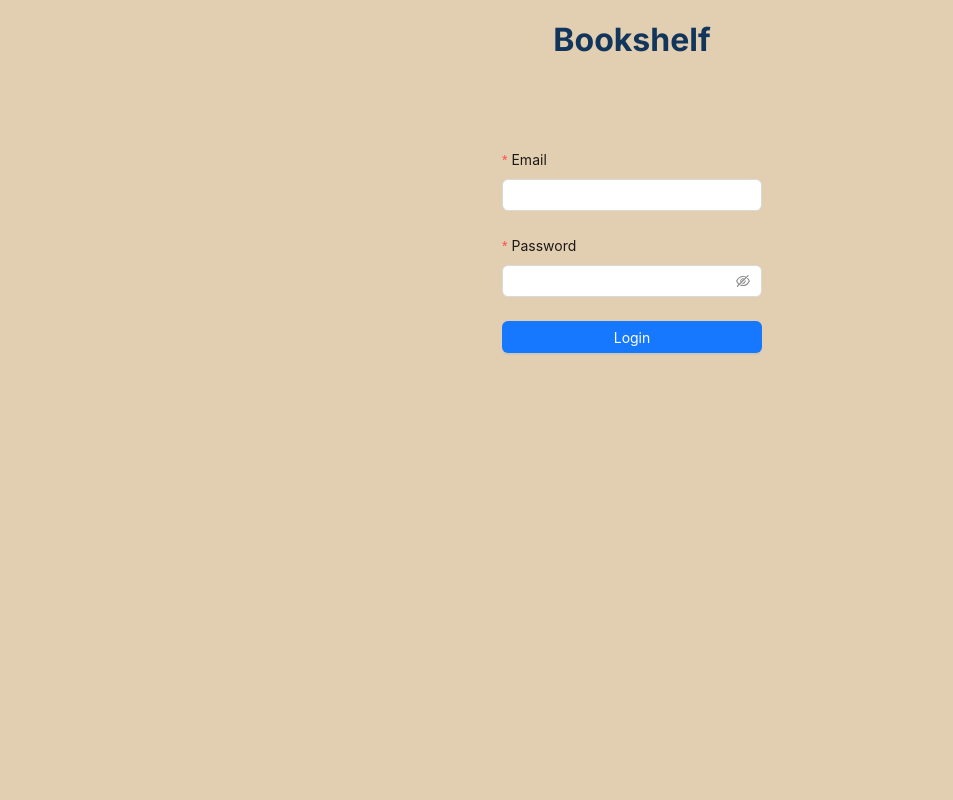
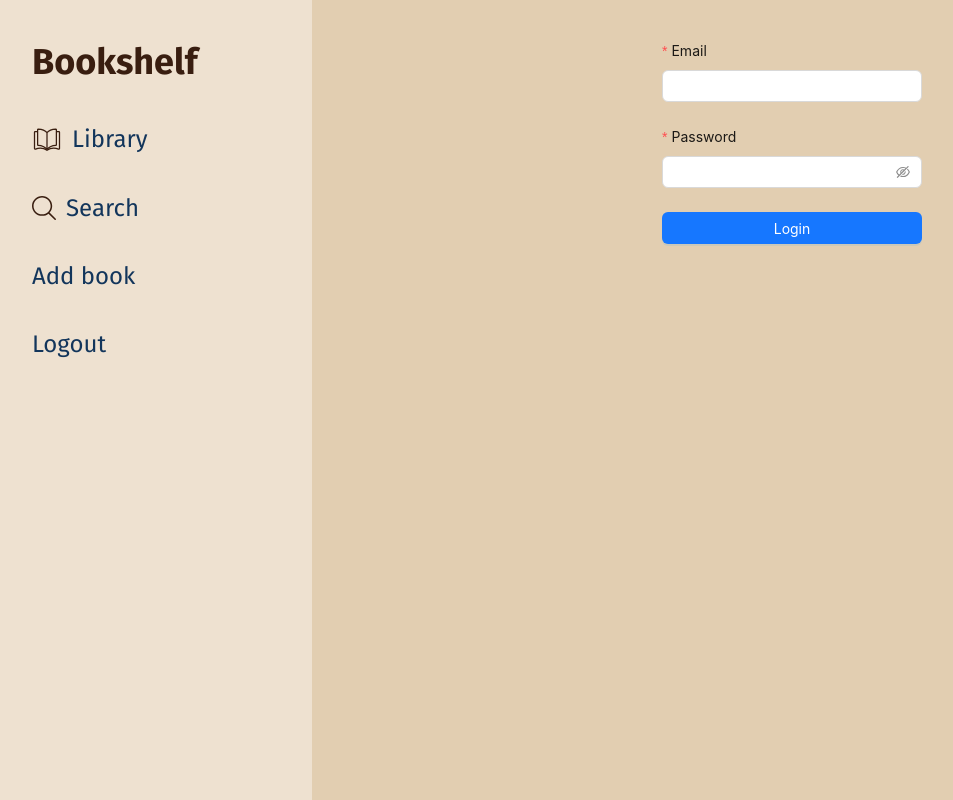
Before and after one commit to barteek-poz/bookshelf, a React (Vite) app in the folder frontend/: page /login in a window 1280 px wide. Shown: the whole page, without its empty margins (8-961 px from the left). Built offline with nearby package versions, Linux system fonts and the light colour scheme; no server answers.

Commit message:
change main layout

```diff
--- a/frontend/index.html
+++ b/frontend/index.html
@@ -5,8 +5,7 @@
     <link rel="icon" type="image/svg+xml" href="/vite.svg" />
     <link rel="preconnect" href="https://fonts.googleapis.com">
     <link rel="preconnect" href="https://fonts.gstatic.com" crossorigin>
-    <link href="https://fonts.googleapis.com/css2?family=Inter:ital,opsz,wght@0,14..32,100..900;1,14..32,100..900&family=Open+Sans:ital,wght@0,300..800;1,300..800&display=swap" rel="stylesheet">
-    <meta name="viewport" content="width=device-width, initial-scale=1.0" />
+    <link href="https://fonts.googleapis.com/css2?family=Fira+Sans:ital,wght@0,100;0,200;0,300;0,400;0,500;0,600;0,700;0,800;0,900;1,100;1,200;1,300;1,400;1,500;1,600;1,700;1,800;1,900&family=Lato:ital,wght@0,100;0,300;0,400;0,700;0,900;1,100;1,300;1,400;1,700;1,900&display=swap" rel="stylesheet">    <meta name="viewport" content="width=device-width, initial-scale=1.0" />
     <title>Bookshelf</title>
   </head>
   <body>
--- a/frontend/src/components/Book/Book.module.css
+++ b/frontend/src/components/Book/Book.module.css
@@ -1,6 +1,6 @@
 .book {
-    width: 25rem;
-    height: 40rem;
+    width: 21rem;
+    height: 32rem;
     display: flex;
     flex-direction: column;
     align-items: center;
--- /dev/null
+++ b/frontend/src/components/Menu/Menu.jsx
@@ -0,0 +1,46 @@
+import styles from "./Menu.module.css";
+import { useContext } from "react";
+import { Link, Outlet, useNavigate } from "react-router";
+import { Button } from "antd";
+import { AuthContext } from "../../context/AuthContext";
+import bookIcon from '../../../public/book-icon.svg'
+import searchIcon from '../../../public/search-icon.svg'
+
+const Menu = () => {
+  const { setIsAuthenticated, user, setUser } = useContext(AuthContext);
+  const navigate = useNavigate();
+
+  const logoutHandler = async () => {
+    try {
+      const response = await fetch(`http://localhost:3000/api/v1/auth/logout`, {
+        method: "POST",
+        credentials: "include",
+      });
+      if (response.ok) {
+        setUser(null);
+        setIsAuthenticated(false);
+        navigate("/login");
+      } else {
+        throw new Error("Logout failed");
+      }
+    } catch (error) {
+      alert("Could not logout");
+      console.log(error);
+    }
+  };
+  return (
+    <div className={styles.navWrapper}>
+      <h1 className={styles.logo}>Bookshelf</h1>
+      <nav className={styles.navigation}>
+        <Link to="/"><img src={bookIcon}/>Library</Link>
+        <Link to="/"><img src={searchIcon}/>Search</Link>
+        <Link to="/books/add">Add book</Link>
+        <Link onClick={logoutHandler}>
+          Logout
+        </Link>
+      </nav>
+    </div>
+  );
+};
+
+export default Menu;
--- /dev/null
+++ b/frontend/src/components/Menu/Menu.module.css
@@ -0,0 +1,26 @@
+.navWrapper {
+    display: flex;
+    flex-direction: column;
+    justify-content: flex-start;
+    gap: 4rem;
+    width: 25%;
+    background-color: #eee1d0;
+    padding: 4rem;
+}
+
+.navigation {
+    display: flex;
+    flex-direction: column;
+    flex-grow: 1;
+    align-items: flex-start;
+    justify-content: flex-start;
+    gap: 4rem;
+    font-size: 2.4rem;
+}
+
+.navigation a {
+    display: flex;
+    align-items: center;
+    justify-content: center;
+    gap: 1rem;
+}
--- a/frontend/src/index.css
+++ b/frontend/src/index.css
@@ -9,13 +9,13 @@ html {
 }
 
 body {
-  font-family: "Inter", sans-serif;
+  font-family: "Fira Sans", sans-serif;
   background: #e2ceb1;
-  color: #11243a;
+  color: #391e10;
 }
 
 h1 {
-  font-size: 3.2rem;
+  font-size: 3.6rem;
 }
 
 h2 {
--- a/frontend/src/main.jsx
+++ b/frontend/src/main.jsx
@@ -11,6 +11,7 @@ import Dashboard from "./pages/Dashboard/Dashboard";
 import Login from "./pages/Login/Login";
 import AuthContextProvider from "./context/AuthContext";
 import ProtectedRoute from "./components/ProtectedRoute/ProtectedRoute";
+import Menu from "./components/Menu/Menu";
 
 const router = createBrowserRouter([
   {
--- a/frontend/src/pages/MainLayout/MainLayout.jsx
+++ b/frontend/src/pages/MainLayout/MainLayout.jsx
@@ -1,34 +1,11 @@
-import styles from './MainLayout.module.css'
-import { useContext } from 'react'
-import { Link, Outlet, useNavigate } from "react-router"
-import { Button } from "antd";
-import { AuthContext } from "../../context/AuthContext";
+import { Outlet } from "react-router";
+import Menu from '../../components/Menu/Menu';
+import styles from './MainLayout.module.css';
 
 const MainLayout = () => {
-  const { setIsAuthenticated, user, setUser} = useContext(AuthContext);
-  const navigate = useNavigate();
 
-  const logoutHandler = async () => {
-    try {
-      const response = await fetch(`http://localhost:3000/api/v1/auth/logout`, {
-        method: "POST",
-        credentials: 'include'
-      });
-      if (response.ok) {
-        setUser(null)
-        setIsAuthenticated(false);
-        navigate('/login');
-      } else {
-        throw new Error("Logout failed");
-      }
-    } catch (error) {
-      alert('Could not logout');
-      console.log(error);
-    }
-  };
     return <main className={styles.mainLayout}>
-        <Link to='/' className={styles.mainHeader}><h1>Bookshelf</h1></Link>
-        {user && <Button className={styles.logoutBtn} onClick={logoutHandler}>Logout</Button>}
+        <Menu/>
         <Outlet/>
     </main>
 }
--- a/frontend/src/pages/MainLayout/MainLayout.module.css
+++ b/frontend/src/pages/MainLayout/MainLayout.module.css
@@ -2,9 +2,6 @@
     height: 100vh;
     max-width: 1500px;
     display: flex;
-    flex-direction: column;
-    align-items: center;
-    margin: 0 auto;
 }
 
 .mainHeader {
```
Also changed, not shown: frontend/public/book-icon.svg (added), frontend/public/search-icon.svg (added).
